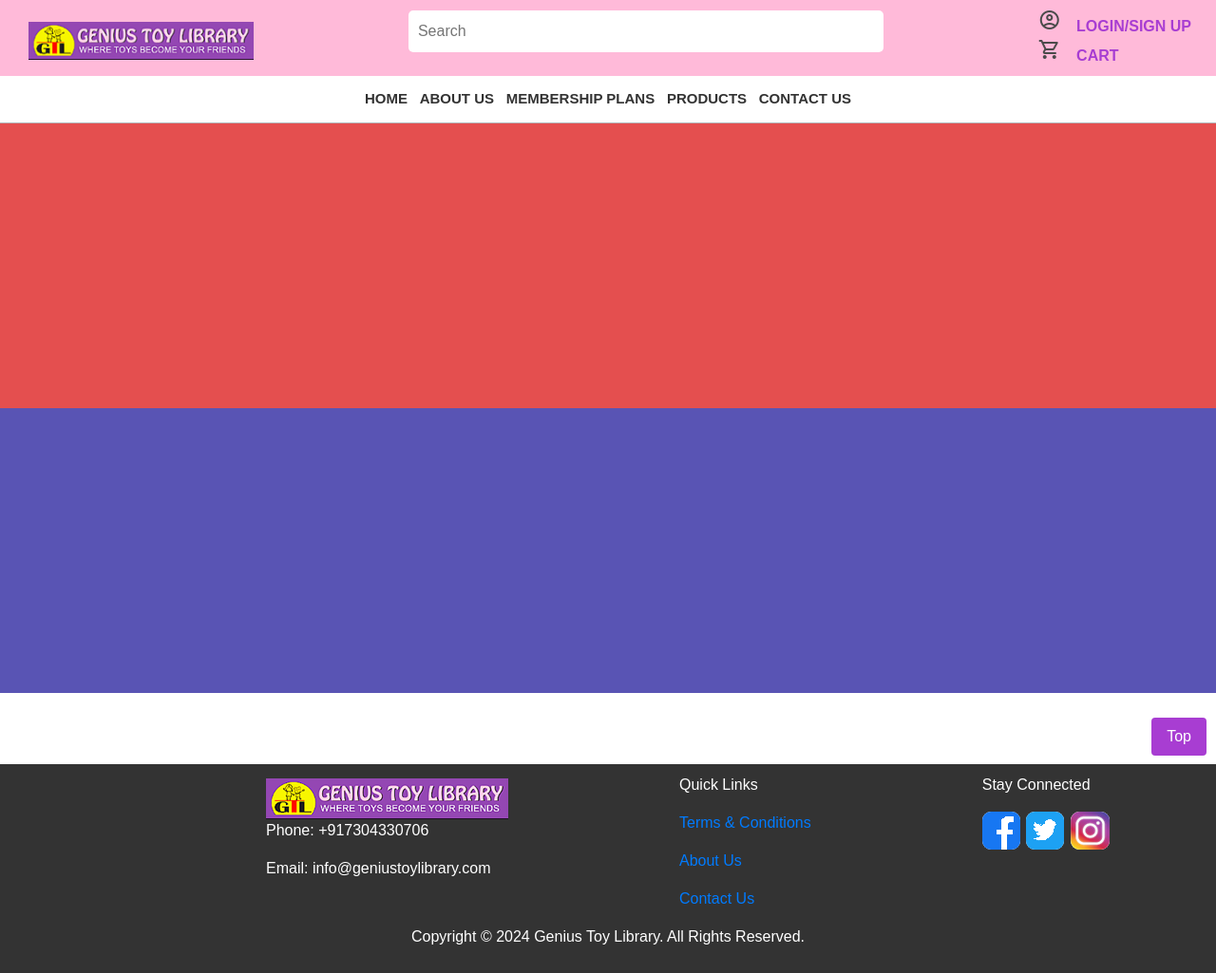
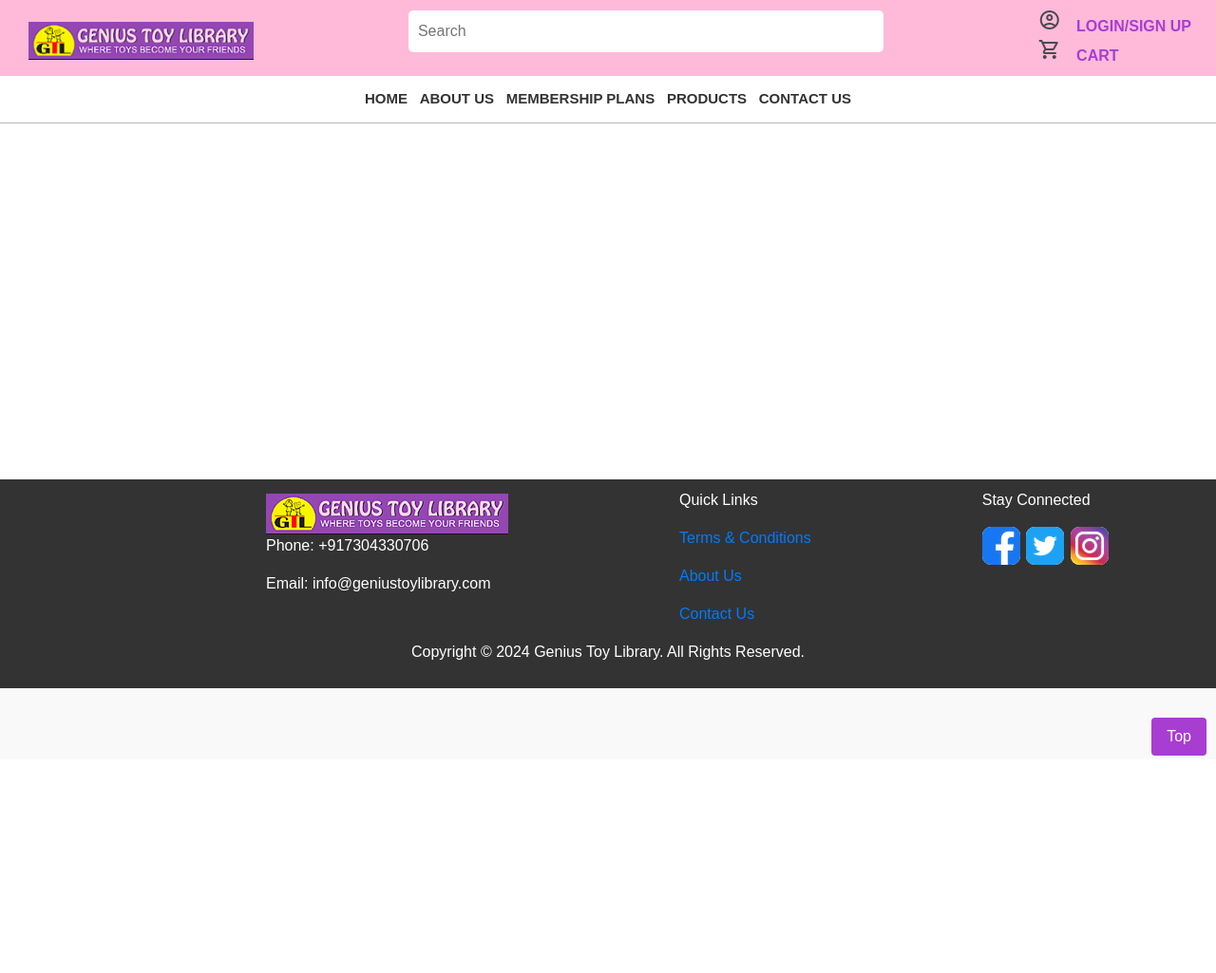
Before and after one commit to tejasgadgil/GeniusToyLibrary, a Django app: page / in a window 1280 px wide. Shown: the whole page at 95% size. After the commit the page ends 796 px from the top, so only its background shows below. Run offline with Django 5.2, Linux system fonts and the light colour scheme; some libraries are stand-ins or nearby versions.

Commit message:
css changes

```diff
--- a/gtl_project/library/static/library/authentication.css
+++ b/gtl_project/library/static/library/authentication.css
@@ -1,9 +1,10 @@
-.page-layout
-{
-    display: flex;
-    justify-content: center;
-}
-  .outer-box{
+  .page-layout
+  {
+      display: flex;
+      justify-content: center;
+  }
+  .outer-box
+  {
     margin-top: 30px;
     width: 400px;
     text-align: center;
@@ -35,6 +36,11 @@
     border-bottom: none;
     border-left: none;
     border-right: none;
+  }
+
+  .tab:hover
+  {
+    background-color:#c8a8d5 ;
   }
 
   .form-box {
@@ -79,6 +85,7 @@
     transition: background-color 0.3s;
   }
 
-  button:focus {
-    outline: 1px dotted;
+  .active-tab:focus
+  {
+    outline: none;
   }
--- a/gtl_project/library/templates/library/authentication.html
+++ b/gtl_project/library/templates/library/authentication.html
@@ -2,7 +2,6 @@
 {% block content %}
 <div class="page-layout">
   <div class="outer-box">
-
       <div class="tabs">
         <button class="tab active-tab" onclick="showLogin()">Login</button>
         <button class="tab" onclick="showSignup()">SignUp</button>
--- a/gtl_project/library/templates/library/home.html
+++ b/gtl_project/library/templates/library/home.html
@@ -1,6 +1,6 @@
 {% extends "library/base.html" %}
 {% block content %}
-    <div style="background-color: #e44f4f;height: 300px;"></div>
+    <div style="background-color: #ffffff;height: 300px;"></div>
 
-    <div style="background-color: rgb(89, 84, 180);height:300px;"></div>
+    <div style="background-color: #ffffff;"></div>
 {% endblock content %}
```
Also changed, not shown: gtl_project/library/static/library/images/facebook.png, gtl_project/library/static/library/images/instagram.png, gtl_project/library/static/library/images/twitter.png.
